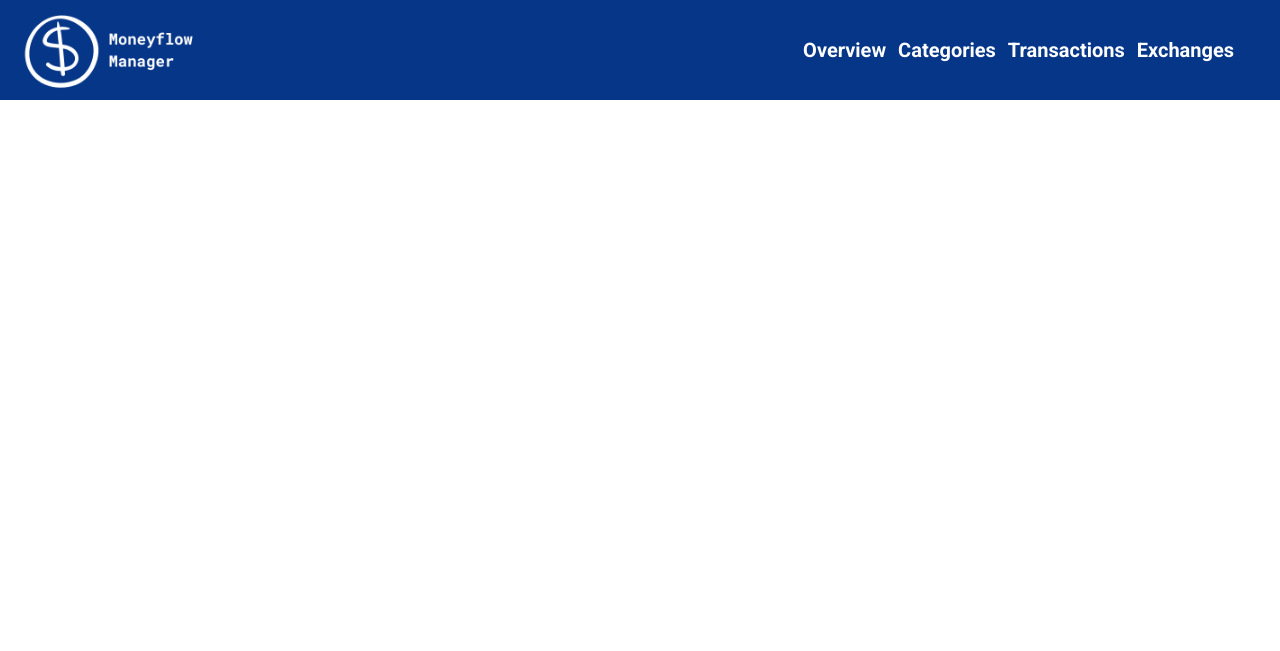
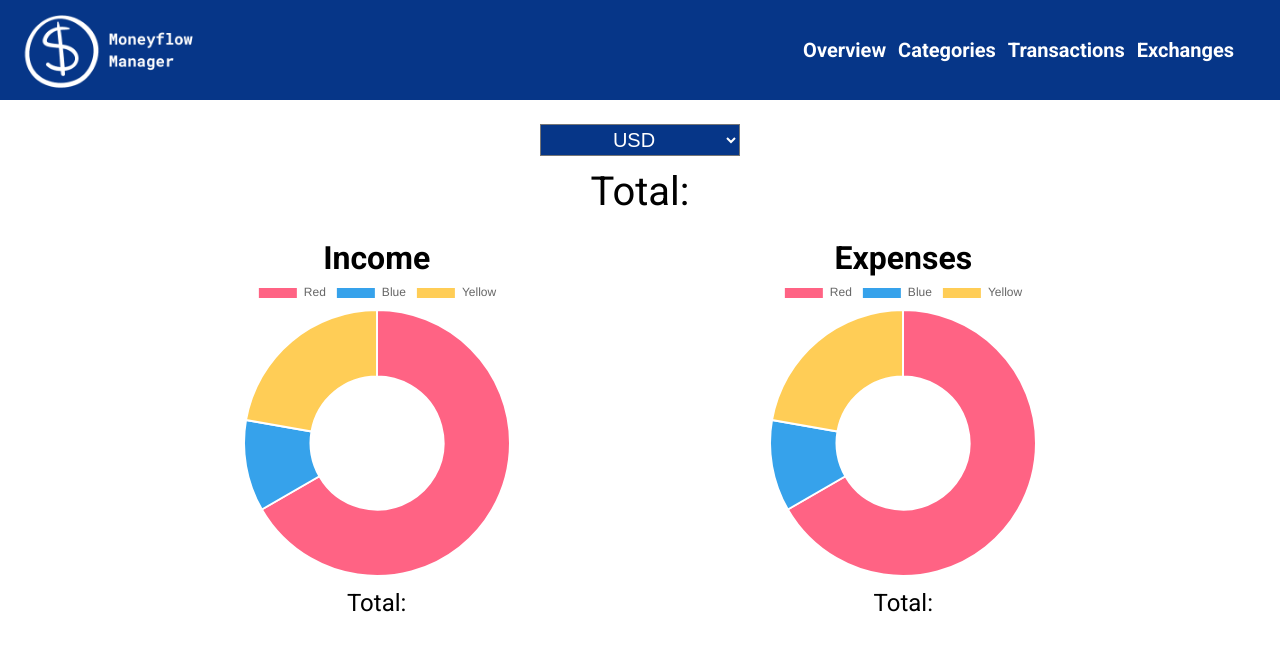
Before and after one commit to DTProductions/Moneyflow-Manager, a Flask app: template templates/overview.html in a window 1280 px wide. Shown: the top 651 px of the page. Run offline with Flask 3, Linux system fonts and the light colour scheme; the template is opened without the code that fills it: most values are stand-ins (such as "Sample title", 1, 10 or a date in 2020).

Commit message:
add overview base page styling

```diff
--- /dev/null
+++ b/static/overview.css
@@ -0,0 +1,48 @@
+.flex-vertical-center{
+    display: flex;
+    flex-direction: column;
+    align-items: center;
+}
+.blue-dropdown{
+    color: white;
+    background-color: #063688;
+    width: 5rem;
+    margin-top: 0.6rem;
+    text-align: center;
+    font-size: 0.5rem;
+    height: 0.8rem;
+}
+.flex-vertical-center upper_text{
+    font-size: 0.5rem;
+    color: black;
+    font-weight: normal;
+}
+.view{
+    display: flex;
+    flex-direction: row;
+    justify-content:space-evenly;
+    width: 100%;
+    margin-top: 0.3rem;
+}
+.view-content{
+    display: flex;
+    flex-direction: column;
+}
+.chart-title{
+    font-size: 0.8rem;
+    font-weight: bold;
+    margin-top: 0.3rem;
+    margin-bottom: 0;
+}
+.center-text{
+    text-align: center;
+}
+.total-upper{
+    margin-top: 0.3rem;
+    margin-bottom: 0;
+}
+.total-text{
+    margin-top: 0.3rem;
+    margin-bottom: 0;
+    font-size: 0.6rem;
+}
--- /dev/null
+++ b/static/overview.js
@@ -0,0 +1,29 @@
+document.addEventListener("DOMContentLoaded", ()=>{
+    let income_chart = document.getElementById("income_chart");
+    let expenses_chart = document.getElementById("expenses_chart");
+    const data = {
+        labels: [
+        'Red',
+        'Blue',
+        'Yellow'
+        ],
+        datasets: [{
+        label: 'My First Dataset',
+        data: [300, 50, 100],
+        backgroundColor: [
+            'rgb(255, 99, 132)',
+            'rgb(54, 162, 235)',
+            'rgb(255, 205, 86)'
+        ],
+        hoverOffset: 4
+        }]
+    };
+    new Chart(income_chart, {
+        type : "doughnut",
+        data: data
+    });
+    new Chart(expenses_chart, {
+        type : "doughnut",
+        data: data
+    });
+});
--- a/templates/inner_page_template.html
+++ /dev/null
@@ -1,33 +0,0 @@
-<!DOCTYPE html>
-<html lang="en">
-    <head>
-        <!--Fonts-->
-        <link rel="preconnect" href="https://fonts.googleapis.com">
-        <link rel="preconnect" href="https://fonts.gstatic.com" crossorigin>
-        <link href="https://fonts.googleapis.com/css2?family=Roboto:wght@400;700&display=swap" rel="stylesheet">
-
-        <!--Styles-->
-        <link rel="stylesheet" href="/static/forms.css">
-        <link rel="stylesheet" href="/static/inner_page.css">
-
-        <!--Scripts-->
-        <script src="/static/crud.js"></script>
-
-        <!--General-->
-        <meta name="viewport" content="width=device-width, initial-scale=1.0">
-        <title>{{title}}</title>
-    </head>
-    <body>
-        <nav class="top-bar">
-            <img class="logo" src="static/logo.png">
-            <div class="top-bar right">
-                <a class="top-bar link" href="/overview">Overview</a>
-                <a class="top-bar link" href="/categories">Categories</a>
-                <a class="top-bar link" href="/transactions">Transactions</a>
-                <a class="top-bar link" href="/exchanges">Exchanges</a>
-            </div>
-        </nav>
-        {% block body %}
-        {% endblock %}
-    </body>
-</html>
--- a/templates/overview.html
+++ b/templates/overview.html
@@ -1,4 +1,54 @@
-{% extends "inner_page_template.html" %}
-{% block body %}
+<!DOCTYPE html>
+<html lang="en">
+    <head>
+        <!--Fonts-->
+        <link rel="preconnect" href="https://fonts.googleapis.com">
+        <link rel="preconnect" href="https://fonts.gstatic.com" crossorigin>
+        <link href="https://fonts.googleapis.com/css2?family=Roboto:wght@400;700&display=swap" rel="stylesheet">
 
-{% endblock %}
+        <!--Styles-->
+        <link rel="stylesheet" href="/static/inner_page.css">
+        <link rel="stylesheet" href="/static/overview.css">
+
+        <!--Scripts-->
+        <script src="https://cdn.jsdelivr.net/npm/chart.js@4.4.1/dist/chart.umd.min.js"></script>
+        <script src="/static/overview.js"></script>
+
+        <!--General-->
+        <meta name="viewport" content="width=device-width, initial-scale=1.0">
+        <title>{{title}}</title>
+    </head>
+    <body>
+        <nav class="top-bar">
+            <img class="logo" src="static/logo.png">
+            <div class="top-bar right">
+                <a class="top-bar link" href="/overview">Overview</a>
+                <a class="top-bar link" href="/categories">Categories</a>
+                <a class="top-bar link" href="/transactions">Transactions</a>
+                <a class="top-bar link" href="/exchanges">Exchanges</a>
+            </div>
+        </nav>
+        <div class="flex-vertical-center">
+            <select class="blue-dropdown">
+                {% for currency in currencies %}
+                    <option>{{currency}}</option>
+                {% endfor %}
+            </select>
+            <div class="flex-vertical-center upper_text">
+                <p class="total-upper center-text">Total: <strong id="total"></strong></p>
+            </div>
+            <div class="view">
+                <div class="view-content">
+                    <h1 class="chart-title center-text">Income</h1>
+                    <canvas id="income_chart"></canvas>
+                    <p class="total-text center-text">Total: <strong id="total_income"></strong></p>
+                </div>
+                <div class="view-content">
+                    <h1 class="chart-title center-text">Expenses</h1>
+                    <canvas id="expenses_chart"></canvas>
+                    <p class="total-text center-text">Total: <strong id="total_expenses"></strong></p>
+                </div>
+            </div>
+        </div>
+    </body>
+</html>
```
